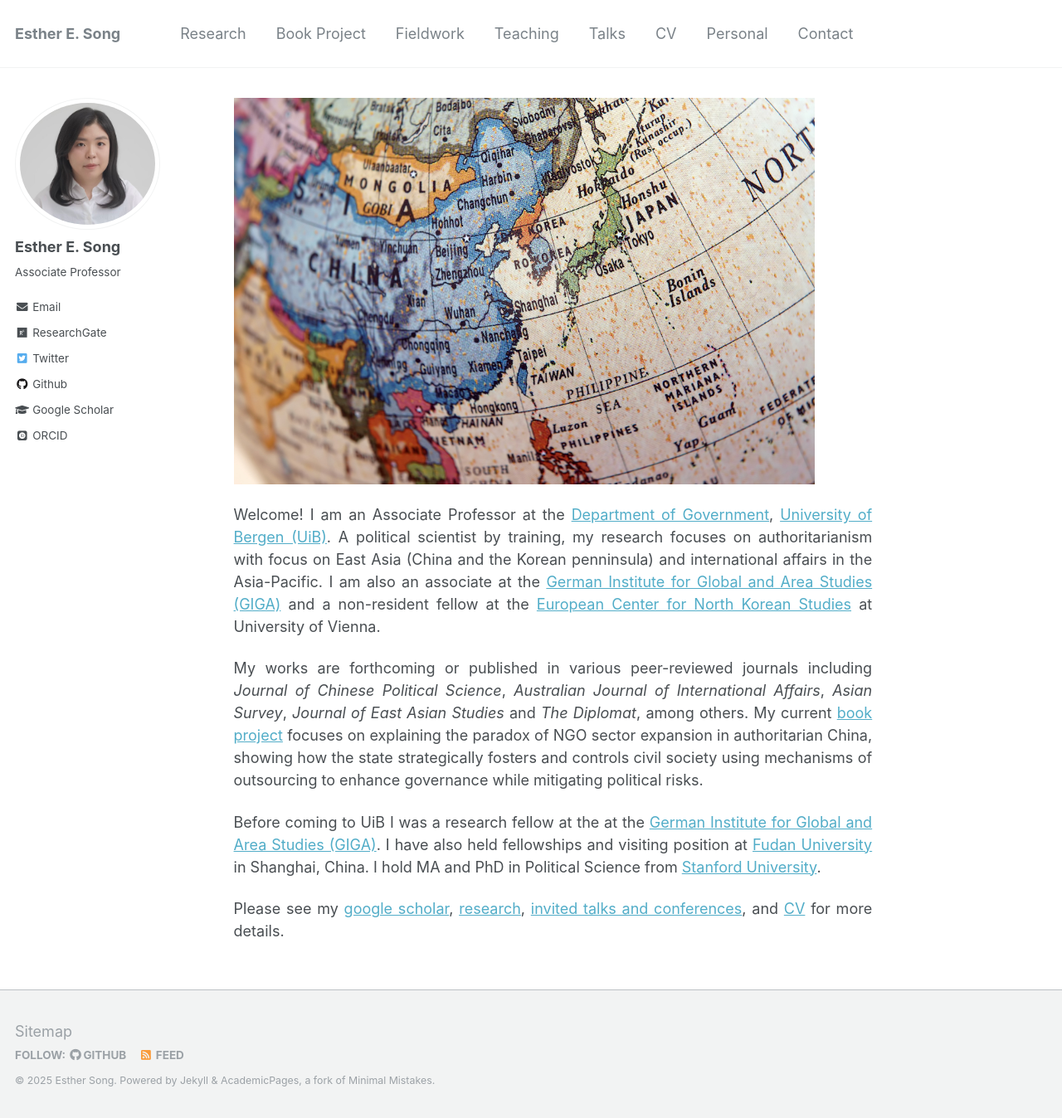
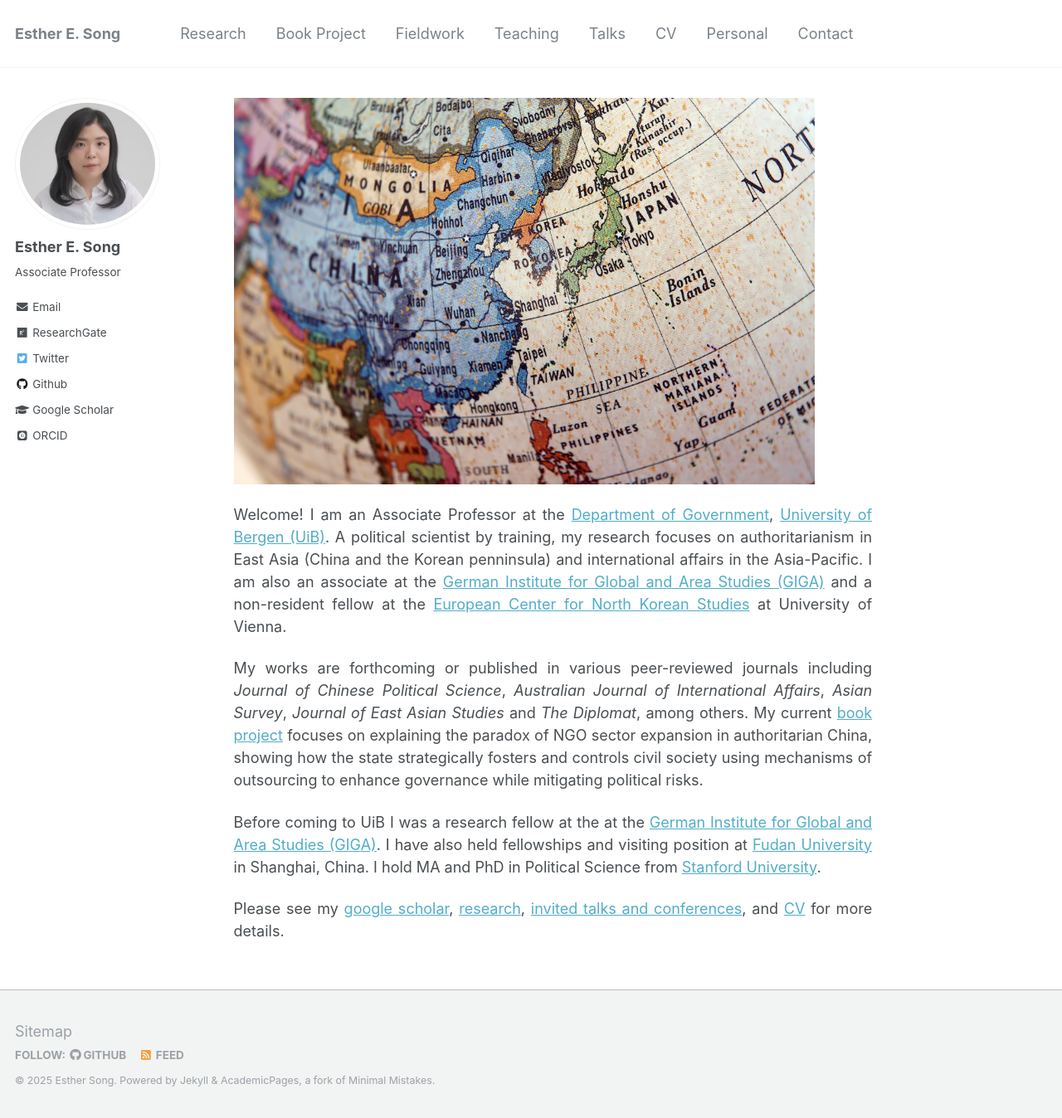
Before and after one commit to ehsong/ehsong.github.io, a Jekyll site: the page built from _pages/about.md, in a window 1280 px wide and 1348 px high. Shown: the whole window at 83% size. Built offline with Jekyll 4.4.1, drawn with Linux system fonts in a browser that asks for light colours; some web fonts are replaced.

Commit message:
Update about.md

```diff
--- a/_pages/about.md
+++ b/_pages/about.md
@@ -9,7 +9,7 @@
 ---
 <img src="https://github.com/ehsong/ehsong.github.io/blob/master/images/east_asia_resized.jpg?raw=true" width="700" height="466">
 
-Welcome! I am an Associate Professor at the [Department of Government](https://www.uib.no/en/gov), [University of Bergen (UiB)](https://www.uib.no/en). A political scientist by training, my research focuses on authoritarianism with focus on East Asia (China and the Korean penninsula) and international affairs in the Asia-Pacific. I am also an associate at the [German Institute for Global and Area Studies (GIGA)](https://www.giga-hamburg.de/en/) and a non-resident fellow at the [European Center for North Korean Studies](https://ecnk.univie.ac.at/) at University of Vienna.
+Welcome! I am an Associate Professor at the [Department of Government](https://www.uib.no/en/gov), [University of Bergen (UiB)](https://www.uib.no/en). A political scientist by training, my research focuses on authoritarianism in East Asia (China and the Korean penninsula) and international affairs in the Asia-Pacific. I am also an associate at the [German Institute for Global and Area Studies (GIGA)](https://www.giga-hamburg.de/en/) and a non-resident fellow at the [European Center for North Korean Studies](https://ecnk.univie.ac.at/) at University of Vienna.
 
 My works are forthcoming or published in various peer-reviewed journals including *Journal of Chinese Political Science*, *Australian Journal of International Affairs*, *Asian Survey*, *Journal of East Asian Studies* and *The Diplomat*, among others. My current [book project](https://esthersong.org/book/) focuses on explaining the paradox of NGO sector expansion in authoritarian China, showing how the state strategically fosters and controls civil society using mechanisms of outsourcing to enhance governance while mitigating political risks.
 
```
